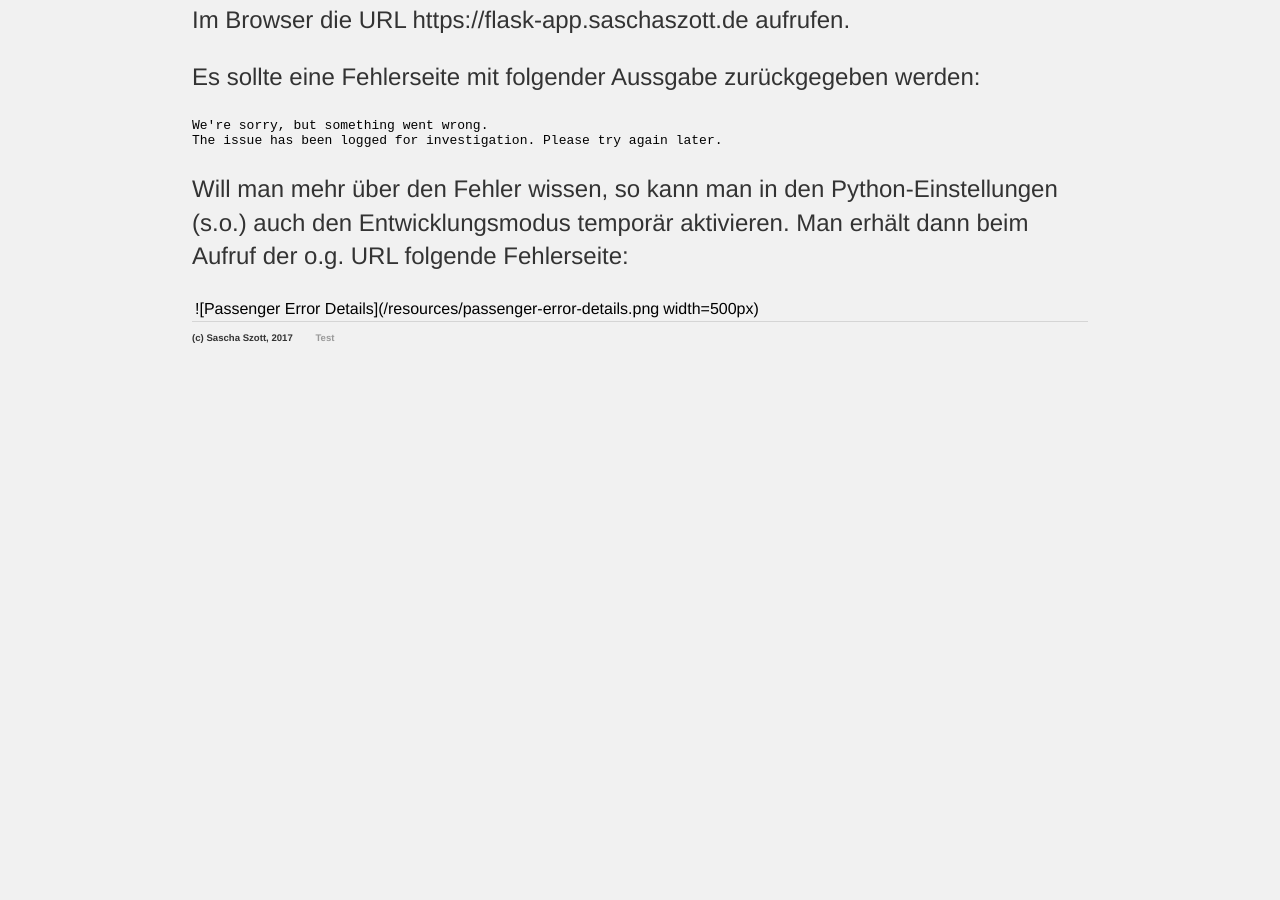
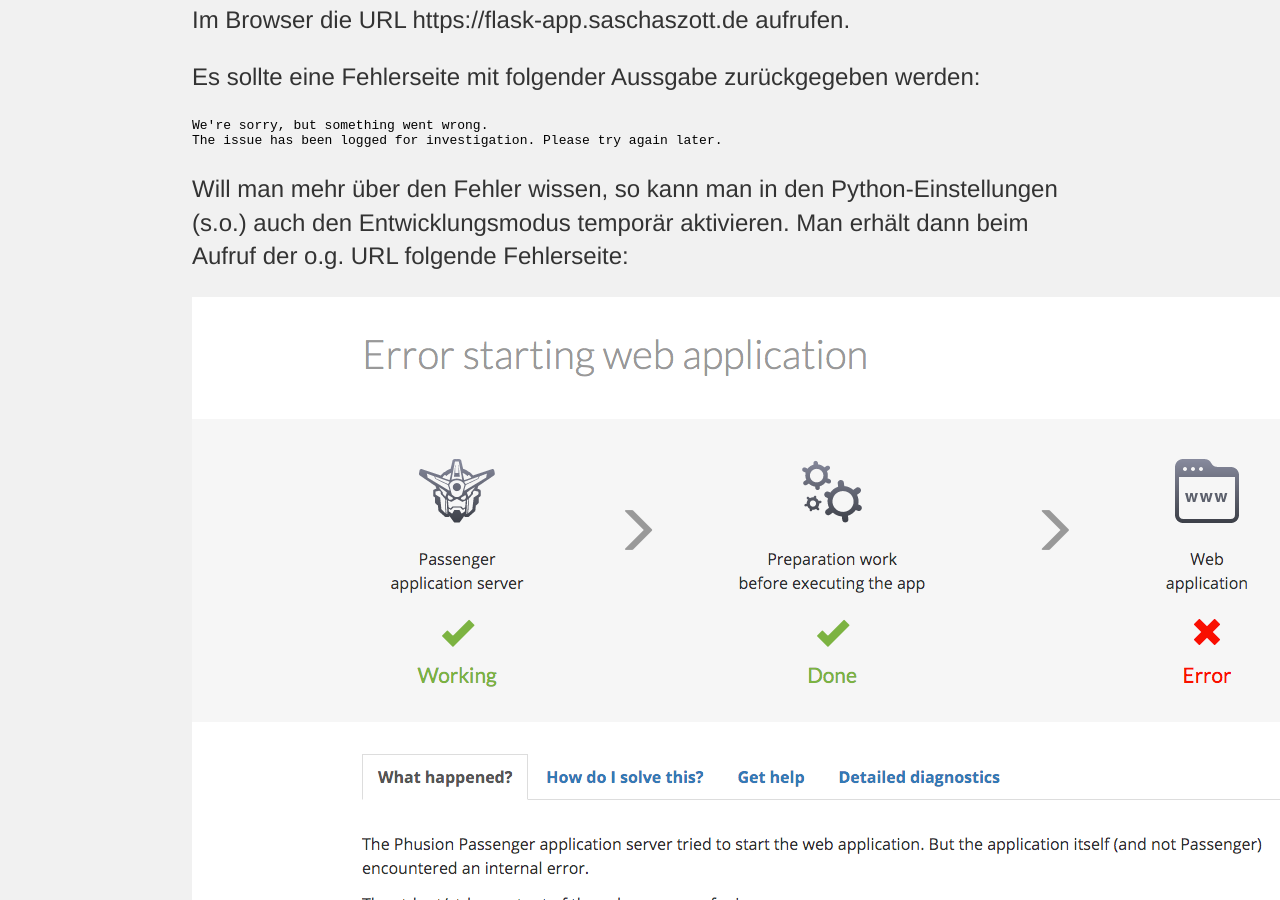
Before and after one commit to saschaszott/saschaszott.github.io, a Jekyll site: the page built from _posts/2021-02-14-netcup-python-webhosting.md, in a window 1280 px wide and 900 px high, scrolled down 4057 px. Built offline with Jekyll 4.4.1, drawn with Linux system fonts in a browser that asks for light colours; before the commit the page ends 4462 px from its top, so only the background shows below that.

Commit message:
Update 2021-02-14-netcup-python-webhosting.md

```diff
--- a/_posts/2021-02-14-netcup-python-webhosting.md
+++ b/_posts/2021-02-14-netcup-python-webhosting.md
@@ -156,4 +156,4 @@
 auch den Entwicklungsmodus temporär aktivieren. Man erhält dann beim Aufruf der o.g.
 URL folgende Fehlerseite:
 
-![Passenger Error Details](/resources/passenger-error-details.png | width=500px)
+![Passenger Error Details](/resources/passenger-error-details.png)
```
